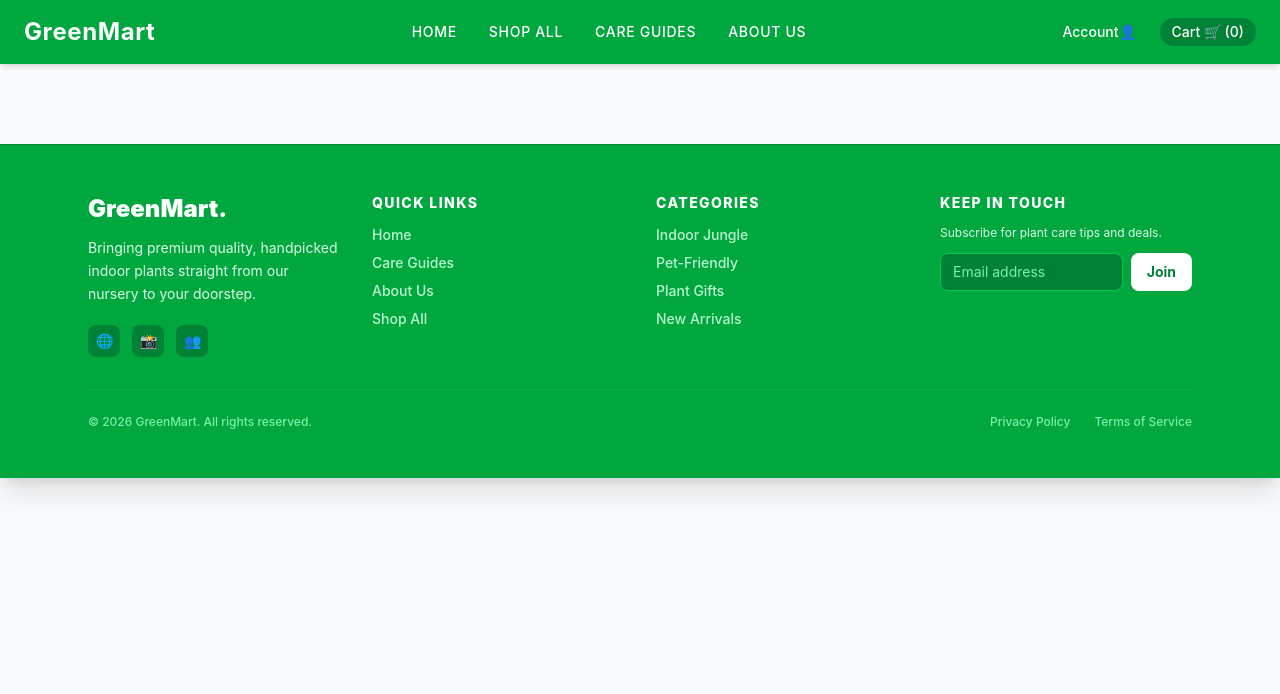
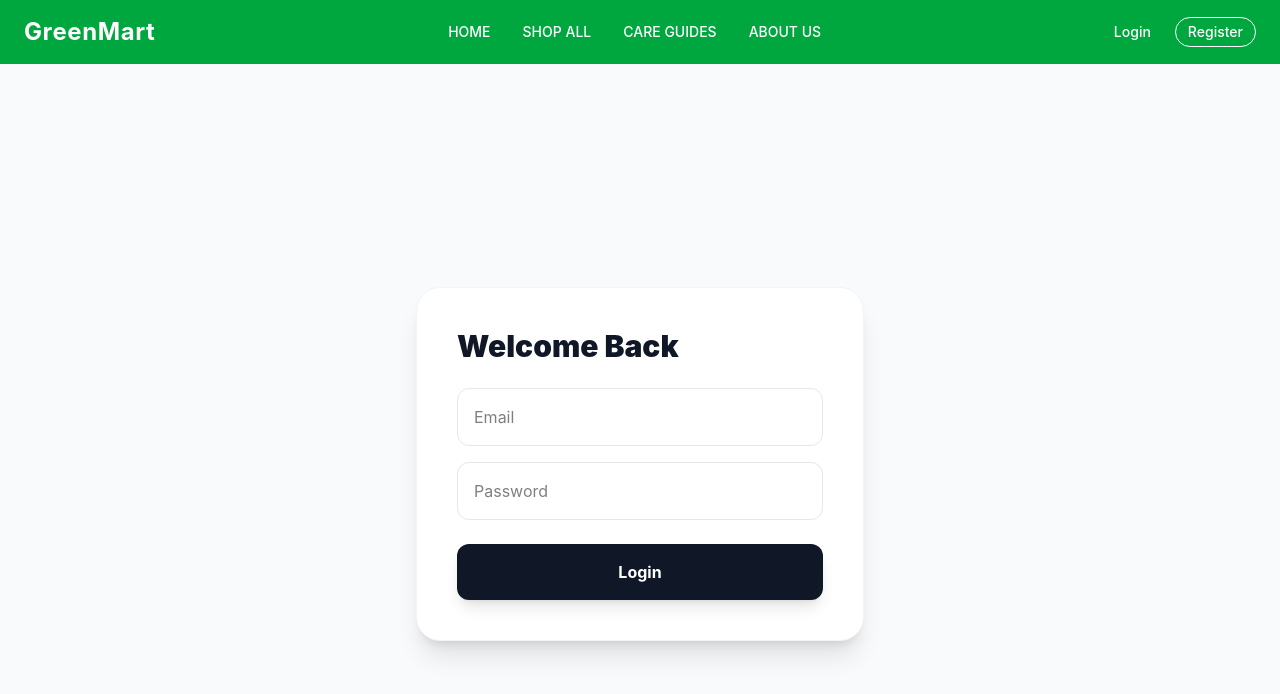
Before and after one commit to ManumiMavindya/RAD-Final-Project, a React (Vite) app in the folder Frontend/: page /login in a window 1280 px wide. Shown: the top 694 px of the page. Built offline with nearby package versions, Linux system fonts and the light colour scheme.

Commit message:
created login and register UI

```diff
--- a/Frontend/package.json
+++ b/Frontend/package.json
@@ -11,6 +11,7 @@
   },
   "dependencies": {
     "@tailwindcss/vite": "^4.3.1",
+    "axios": "^1.18.1",
     "react": "^19.2.6",
     "react-dom": "^19.2.6",
     "react-router-dom": "^7.18.0"
--- a/Frontend/src/App.tsx
+++ b/Frontend/src/App.tsx
@@ -1,28 +1,28 @@
 import { BrowserRouter as Router, Routes, Route } from "react-router-dom"
 import Navbar from "./components/Navbar"
-import Footer from "./components/Footer"
+// import Footer from "./components/Footer"
 import Home from "./pages/Home"
 import ShopAll from "./pages/ShopAll"
 import PlantDetails from "./pages/PlantDetails"
+import Login from "./pages/Login"
+import Register from "./pages/Register"
+import { AuthProvider } from './context/AuthContext';
 
 function App() {
   return (
-    <Router>
-      <div className="min-h-screen bg-gray-50 text-gray-900 font-sans antialiased">
+    <AuthProvider>
+      <Router>
         <Navbar />
-
-        <main>
-          <Routes>
+        <Routes>
+            <Route path="/login" element={<Login />} />
+            <Route path="/register" element={<Register />} />
             <Route path="/" element={<Home />} />
             <Route path="/shop" element={<ShopAll />} />
             <Route path="/plant/:id" element={<PlantDetails />} />
-          </Routes>
-        </main>
-
-        <Footer />
-      </div>
-    </Router>
-  )
+        </Routes>
+      </Router>
+    </AuthProvider>
+  );
 }
 
 export default App
--- a/Frontend/src/components/Navbar.tsx
+++ b/Frontend/src/components/Navbar.tsx
@@ -1,29 +1,49 @@
-import { Link } from "react-router-dom"
+import { Link, useNavigate } from "react-router-dom";
+import { useAuth } from "../context/AuthContext"; // අර අපි කලින් හදපු Context එක
 
 const Navbar = () => {
+  const { user, setUser } = useAuth(); // මෙතනින් user දත්ත ටික ගන්නවා
+  const navigate = useNavigate();
+
+  const handleLogout = () => {
+    localStorage.removeItem("user");
+    setUser(null); // AuthContext එක update කරනවා
+    navigate("/login");
+  };
+
   return (
     <nav className="bg-green-600 text-white px-6 py-4 flex justify-between items-center shadow-md">
-      <div className="flex items-center space-x-2">
-        {/* ලෝගෝ එක එබුවමත් හෝම් පේජ් එකට යන්න Link එකක් දැම්මා */}
-        <Link to="/" className="font-bold text-2xl tracking-wide cursor-pointer">GreenMart</Link>
-      </div>
+      <Link to="/" className="font-bold text-2xl tracking-wide">GreenMart</Link>
 
-      {/* 🌟 මෙන්න මෙතන තමයි <a> වෙනුවට <Link> පාවිච්චි කරලා තියෙන්නේ */}
-      <div className="hidden md:flex space-x-8 font-medium text-sm tracking-wider">
-        <Link to="/" className="hover:text-green-200 transition">HOME</Link>
-        <Link to="/shop" className="hover:text-green-200 transition">SHOP ALL</Link>
-        <Link to="/guides" className="hover:text-green-200 transition">CARE GUIDES</Link>
-        <Link to="/about" className="hover:text-green-200 transition">ABOUT US</Link>
+      <div className="hidden md:flex space-x-8 font-medium text-sm">
+        <Link to="/">HOME</Link>
+        <Link to="/shop">SHOP ALL</Link>
+        <Link to="/guides">CARE GUIDES</Link>
+        <Link to="/about">ABOUT US</Link>
       </div>
 
       <div className="flex items-center space-x-6 text-sm font-medium">
-        <span className="cursor-pointer hover:text-green-200 transition">Account👤</span>
-        <span className="cursor-pointer hover:text-green-200 transition bg-green-700 px-3 py-1 rounded-full">
-          Cart 🛒 (0)
-        </span>
+        {user ? (
+          // ලොග් වුණාම පේන ටික
+          <>
+            <Link to="/account" className="hover:text-green-200">Account👤</Link>
+            <Link to="/cart" className="bg-green-700 px-3 py-1 rounded-full hover:bg-green-800 transition">
+              Cart 🛒
+            </Link>
+            <button onClick={handleLogout} className="hover:text-red-200">Logout</button>
+          </>
+        ) : (
+          // ලොග් වෙලා නැත්නම් පේන ටික
+          <>
+            <Link to="/login" className="hover:text-green-200">Login</Link>
+            <Link to="/register" className="border border-white px-3 py-1 rounded-full hover:bg-white hover:text-green-600 transition">
+              Register
+            </Link>
+          </>
+        )}
       </div>
     </nav>
-  )
-}
+  );
+};
 
-export default Navbar
+export default Navbar;
--- /dev/null
+++ b/Frontend/src/context/AuthContext.tsx
@@ -0,0 +1,23 @@
+import React, { createContext, useContext, useState, useEffect } from 'react';
+
+const AuthContext = createContext<any>(null);
+
+export const AuthProvider = ({ children }: { children: React.ReactNode }) => {
+  const [user, setUser] = useState(null);
+
+  useEffect(() => {
+    // Page එක reload වුණාම localstorage එකෙන් user ඉන්නවද බලනවා
+    const savedUser = localStorage.getItem("user");
+    if (savedUser) {
+      setUser(JSON.parse(savedUser));
+    }
+  }, []);
+
+  return (
+    <AuthContext.Provider value={{ user, setUser }}>
+      {children}
+    </AuthContext.Provider>
+  );
+};
+
+export const useAuth = () => useContext(AuthContext);
--- /dev/null
+++ b/Frontend/src/pages/Login.tsx
@@ -0,0 +1,60 @@
+import React, { useState } from 'react';
+import { loginUser } from '../service/authService'; // Path එක හරියටම check කරගන්න
+import { useNavigate } from 'react-router-dom';
+import { useAuth } from '../context/AuthContext';
+
+const Login = () => {
+  const [formData, setFormData] = useState({ email: "", password: "" });
+  const navigate = useNavigate();
+  const { setUser } = useAuth(); // AuthContext එකෙන් මේක ගන්නවා
+
+  const handleSubmit = async (e: React.FormEvent) => {
+    e.preventDefault();
+    try {
+      // loginUser එකෙන් user data එක එනවා (token එකත් එක්ක)
+      const data = await loginUser(formData);
+
+      // Context එකට user ව දානවා (මේකෙන් Navbar එක auto update වෙනවා)
+      setUser(data);
+
+      alert("Login Successful!");
+      navigate("/"); // Home page එකට redirect කරනවා
+    } catch (err) {
+      console.error(err);
+      alert("Invalid Credentials!");
+    }
+  };
+
+  return (
+    <div className="min-h-screen flex items-center justify-center bg-gray-50 px-4">
+      <form onSubmit={handleSubmit} className="bg-white p-10 rounded-3xl shadow-xl w-full max-w-md border border-gray-100">
+        <h2 className="text-3xl font-black mb-6 text-gray-900">Welcome Back</h2>
+
+        <input
+          className="w-full p-4 mb-4 border border-gray-200 rounded-xl focus:outline-none focus:ring-2 focus:ring-green-500"
+          placeholder="Email"
+          type="email"
+          onChange={(e) => setFormData({...formData, email: e.target.value})}
+          required
+        />
+
+        <input
+          className="w-full p-4 mb-6 border border-gray-200 rounded-xl focus:outline-none focus:ring-2 focus:ring-green-500"
+          placeholder="Password"
+          type="password"
+          onChange={(e) => setFormData({...formData, password: e.target.value})}
+          required
+        />
+
+        <button
+          type="submit"
+          className="w-full bg-gray-900 text-white py-4 rounded-xl font-bold hover:bg-green-600 transition shadow-lg"
+        >
+          Login
+        </button>
+      </form>
+    </div>
+  );
+};
+
+export default Login;
--- /dev/null
+++ b/Frontend/src/pages/Register.tsx
@@ -0,0 +1,32 @@
+import React, { useState } from 'react';
+import { registerUser } from '../service/authService';
+import { useNavigate } from 'react-router-dom';
+
+const Register = () => {
+  const [formData, setFormData] = useState({ name: "", email: "", password: "" });
+  const navigate = useNavigate();
+
+  const handleSubmit = async (e: React.FormEvent) => {
+    e.preventDefault();
+    try {
+      await registerUser(formData);
+      alert("Registration Successful!");
+      navigate("/login");
+    } catch (err) {
+      alert("Registration failed!");
+    }
+  };
+
+  return (
+    <div className="min-h-screen flex items-center justify-center bg-gray-50">
+      <form onSubmit={handleSubmit} className="bg-white p-10 rounded-3xl shadow-xl w-full max-w-md">
+        <h2 className="text-3xl font-black mb-6">Create Account</h2>
+        <input className="w-full p-4 mb-4 border rounded-xl" placeholder="Name" onChange={(e) => setFormData({...formData, name: e.target.value})} required />
+        <input className="w-full p-4 mb-4 border rounded-xl" placeholder="Email" type="email" onChange={(e) => setFormData({...formData, email: e.target.value})} required />
+        <input className="w-full p-4 mb-6 border rounded-xl" placeholder="Password" type="password" onChange={(e) => setFormData({...formData, password: e.target.value})} required />
+        <button className="w-full bg-green-600 text-white py-4 rounded-xl font-bold hover:bg-green-700 transition">Register</button>
+      </form>
+    </div>
+  );
+};
+export default Register;
--- /dev/null
+++ b/Frontend/src/service/authService.ts
@@ -0,0 +1,15 @@
+import axios from 'axios';
+
+const API_URL = "http://localhost:5000/api/v1/auth/";
+
+export const registerUser = async (userData: any) => {
+    return await axios.post(API_URL + "register", userData);
+};
+
+export const loginUser = async (userData: any) => {
+    const response = await axios.post(API_URL + "login", userData);
+    if (response.data.token) {
+        localStorage.setItem("user", JSON.stringify(response.data));
+    }
+    return response.data;
+};
```
Also changed, not shown: 2 other files (tests, documents, lock files or other folders).
